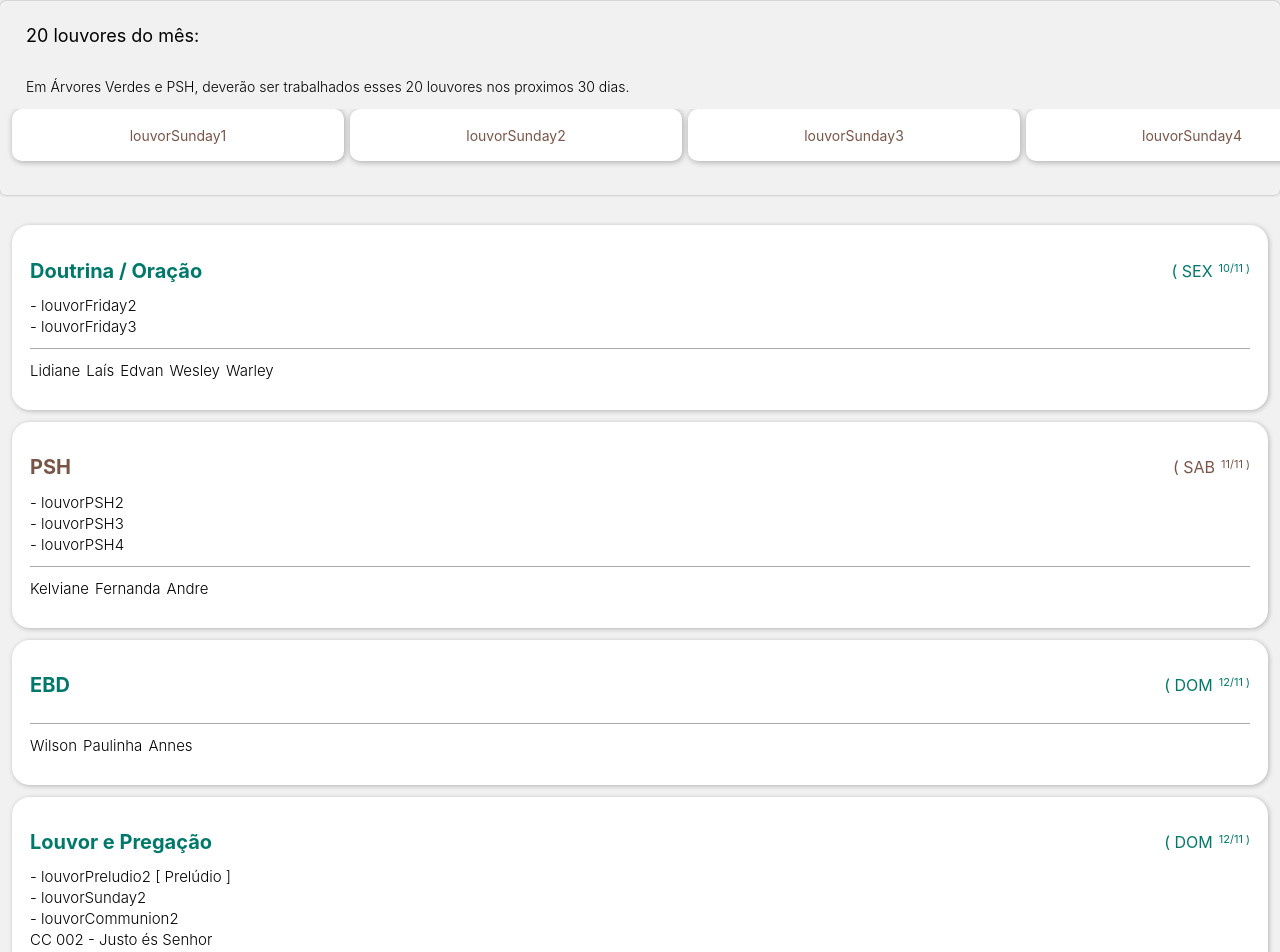
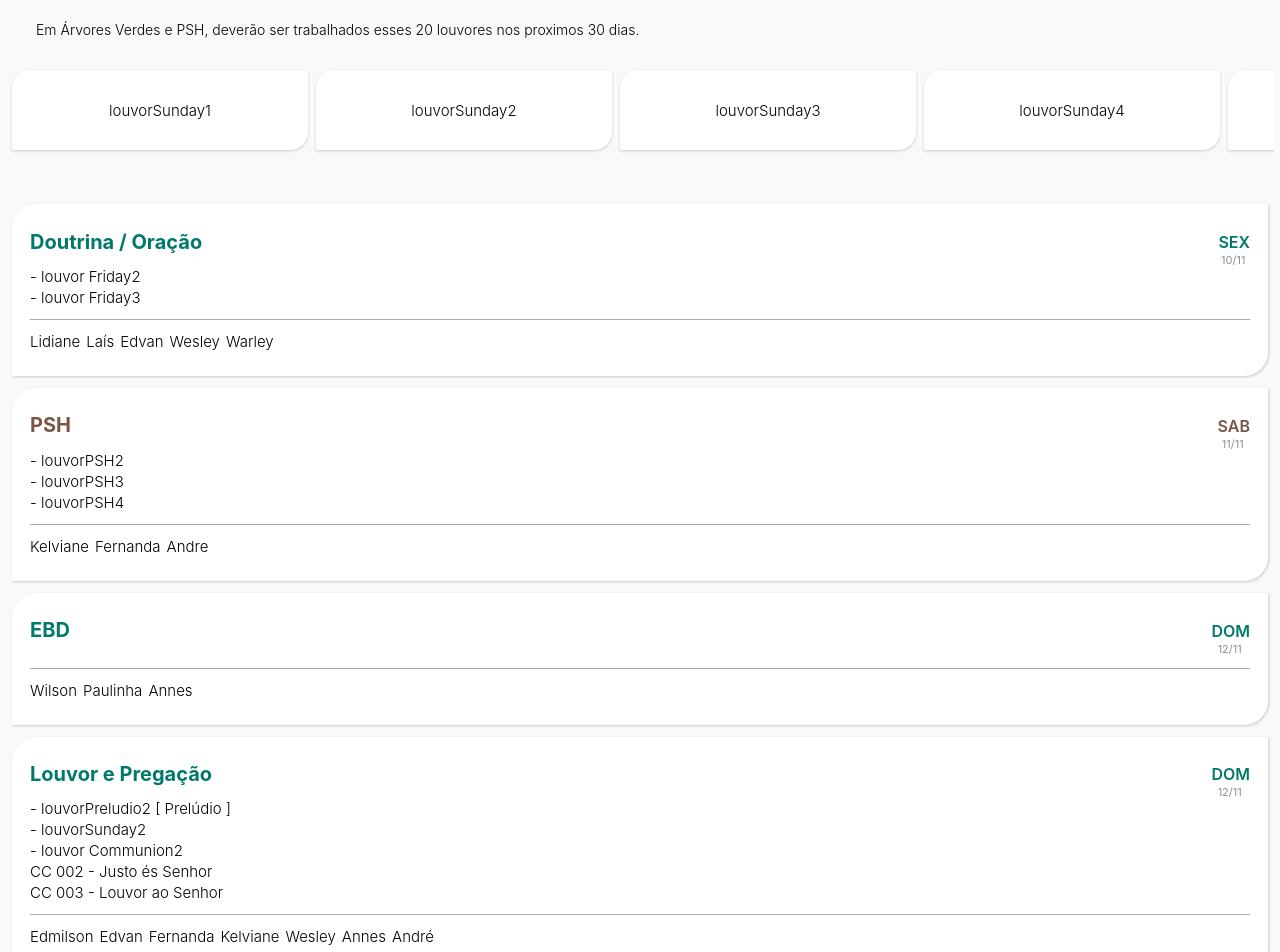
Before and after one commit to hupernikomen/scalepraise, a React (Create React App) app: page / in a window 1280 px wide. Shown: the part 60-1012 px from the top of the page. Built offline with nearby package versions, Linux system fonts and the light colour scheme.

Commit message:
melhorias

```diff
--- a/src/App.js
+++ b/src/App.js
@@ -5,12 +5,12 @@ const escala = require('./utils/praisesList.json')
 
 // Louvores
 const praises = {
-  friday: ["louvorFriday1", "louvorFriday2", "louvorFriday3", "louvorFriday4", "louvorFriday5"], // 5 LOUVORES
+  friday: ["louvor Friday1", "louvor Friday2", "louvor Friday3", "louvor Friday4", "louvor Friday5"], // 5 LOUVORES
   psh: ["louvorPSH1", "louvorPSH2", "louvorPSH3", "louvorPSH4", "louvorPSH5", "louvorPSH6", "louvorPSH7"],
   ebd: [],
   sundayprelude: ["louvorPreludio1", "louvorPreludio2", "louvorPreludio3", "louvorPreludio4"], // 4 LOUVORES
   sunday: ["louvorSunday1", "louvorSunday2", "louvorSunday3", "louvorSunday4", "louvorSunday5"], // 5 LOUVORES , SENDO 3 DE SEXTA
-  sundaycommunion: ["louvorCommunion1", "louvorCommunion2", "louvorCommunion3", "louvorCommunion4", "louvorCommunion5"], // 5 LOUVORES
+  sundaycommunion: ["louvor Communion1", "louvor Communion2", "louvor Communion3", "louvor Communion4", "louvor Communion5"], // 5 LOUVORES
   hcc: ['001', '002', '003', '004', '005'],
   supper: ["Bendito Cordeiro"] // Louvors de Ceia
 }
@@ -18,17 +18,20 @@ const praises = {
 
 // Musicos
 const musicians = {
+
   instrumentalists: {
     friday: ["Wesley", "Warley"],
     psh: ["Thiago", "Andre", "Warley", "Rhuan", "Rhuan"],
     ebd: ["Annes"],
   },
+
   vocals: {
     friday: ["Lidiane", "Laís", "Edvan"],
     psh: [["Wilson", "Paulinha"], ["Kelviane", "Fernanda"], ["Edmilson", "Fernanda"], ["Lidiane", "Duda", "Laís"]],
     ebd: ["Wilson", "Paulinha"],
     sunday: ["Laís", "Kelviane", "Lidiane", "Duda"]
   }
+
 }
 
 
@@ -52,6 +55,7 @@ const scales = [
     cult: 'Louvor e Pregação',
     praises: SelectPraiseSunday(getWeekNumber()),
     hcc: [praises?.hcc[getWeekNumber() - 1], praises?.hcc[getWeekNumber()]],
+    vocals: ["Edmilson", "Edvan", getWeekNumber() % 2 === 0 ? "Fernanda" : "Paulinha", musicians.vocals.sunday[getWeekNumber() - 1]],
     instrumentalists: ["Wesley", "Annes", getWeekNumber() % 2 === 0 ? "André" : "Thiago"]
   },
 ]
@@ -64,11 +68,12 @@ const psh = [
     praises: [praises?.psh[getWeekNumber() - 1], praises?.psh[getWeekNumber()], praises?.psh[getWeekNumber() + 1]],
     vocals: musicians.vocals.psh[getWeekNumber() - 1],
     instrumentalists: musicians.instrumentalists.psh[getWeekNumber() - 1]
-  },
+  }
 ]
 
 
 const otherscales = [
+  //Escrever data no formato YYYY/MM/DD
   {
     date: moment("2023/11/13"),
     cult: 'Culto Especial',
@@ -135,26 +140,25 @@ function getTons(n) {
 
 
 const width = window.innerWidth;
-const widthInPx = parseInt(width / 4);
+const widthInPx = parseInt(width / 4.7);
 
 
 function ListPraises() {
   return (
-    <div style={{ marginBottom: 30, borderRadius: 6, padding: '6px 0px 0px 0px', boxShadow:'0px 0px 3px #00000050'}}>
+    <div style={{ marginBottom: 30, padding: 6 }}>
 
-      <div style={{ display: 'flex', alignItems: 'flex-start', flexDirection: 'column', padding: '0px 26px' }}>
-        <h3 style={{ fontWeight: 400, fontSize: 18 }}>{uniqueItems.length} louvores do mês: </h3>
-        <p style={{  marginRight: 6, fontWeight: 300, fontSize: 14, }}>Em Árvores Verdes e PSH, deverão ser trabalhados esses {uniqueItems.length} louvores nos proximos 30 dias.</p>
+      <div style={{ display: 'flex', alignItems: 'flex-start', flexDirection: 'column', padding: '0px 30px' }}>
+        <p style={{ marginRight: 6, fontWeight: 300, fontSize: 14, }}>Em Árvores Verdes e PSH, deverão ser trabalhados esses {uniqueItems.length} louvores nos proximos 30 dias.</p>
       </div>
 
 
-      <div style={{ display: 'flex', overflow: 'auto', height: 80, gap: 6, padding: '0px 12px 6px 12px' }}>
+      <div style={{ display: 'flex', overflow: 'scroll', height: 80, gap: 8, padding: '18px 6px' }}>
         {
           uniqueItems.map((pray) => {
             return (
-              <div style={{ overflow:'hidden',boxShadow:'1px 1px 6px #00000050', position: 'relative', minWidth: widthInPx, height: 40, borderRadius: 10, backgroundColor: '#fff', display: 'grid', alignItems: 'center', justifyContent: 'center', padding: 6, }}>
-                <strong style={{ textAlign: 'center', fontWeight: 400, fontSize: 14, color: '#795548' }}>{pray}</strong>
-                <strong style={{ boxShadow: '1px 1px 5px #00000040', fontWeight: 500, position: 'absolute', bottom: -10, left: 6, backgroundColor: '#795548', fontSize: 14, paddingLeft: 8, paddingRight: 8, paddingTop: 1, paddingBottom: 1, borderRadius: 12 }}>{getTons(pray)}</strong>
+              <div style={{ flexWrap:'wrap', padding:'0px 12px', boxShadow: '0px 1px 3px #00000030', position: 'relative', minWidth: widthInPx, borderRadius: '18px 0px 18px 0px', backgroundColor: '#fff', display: 'flex', alignItems: 'center', justifyContent: 'center' }}>
+                <strong style={{ textAlign: 'center', fontWeight: 300, fontSize: 15, color: '#000' }}>{pray}</strong>
+                {getTons(pray) ? <strong style={{ boxShadow: '1px 1px 5px #00000040', fontWeight: 500, position: 'absolute', bottom: -12, left: 6, backgroundColor: '#222', fontSize: 14, padding:'2px 12px', borderRadius: 12, color:'#fff' }}>{getTons(pray)}</strong>: null}
               </div>
             )
           })
@@ -169,7 +173,7 @@ function ListPraises() {
 export default function App() {
   return (
     <div>
-      <h1 style={{ textAlign: 'center', fontSize: 24, fontWeight: 800, }}>ESCALA LOUVOR ADONAI</h1>
+      <h1 style={{ textAlign: 'center', fontSize: 24, fontWeight: 800, }}>ESCALA DE LOUVOR ADONAI</h1>
 
       <ListPraises />
 
@@ -179,7 +183,7 @@ export default function App() {
         )
       })}
 
-      <p style={{ textAlign: 'center', marginTop: 50 }}>Ministério de Louvor Adonai</p>
+      <p style={{ textAlign: 'center', marginTop: 50, fontWeight: 300 }}>Ministério de Louvor Adonai</p>
     </div>
   );
 }
--- a/src/CalendarItem/estilo.css
+++ b/src/CalendarItem/estilo.css
@@ -1,15 +1,15 @@
 .container {
     background-color: #fff;
     margin: 12px;
-    padding: 20px 18px 30px 18px;
-    border-radius: 18px;
-    box-shadow: 1px 1px 5px #00000040;
+    padding: 12px 18px 25px 18px;
+    border-radius:  24px 0 24px 0;
+    box-shadow: 1px 1px 3px  #00000030;
 }
 
 .top {
     display: flex;
     justify-content: space-between;
-    align-items: center;
+    align-items: flex-end;
     flex-wrap: wrap
 }
 
@@ -19,5 +19,7 @@
 
 .date {
     display: flex;
-    gap: 6px
+    flex-direction: column;
+    justify-content: center;
+    align-items: center;
 }
--- a/src/CalendarItem/index.js
+++ b/src/CalendarItem/index.js
@@ -22,8 +22,8 @@ export default function CalendarItem({ data }) {
                 <h1 className='title' style={{ color: data.cult === "PSH" ? "#795548" : '#00796B' }}>{data.cult}</h1>
 
                 <div className='date'>
-                    <span style={{ fontSize: 16, color: data.cult === "PSH" ? "#795548" : '#00796B' }}>( {weekNumber[moment(data.date).day()]} </span>
-                    <span style={{ fontSize: 11, color: data.cult === "PSH" ? "#795548" : '#00796B' }}>{moment(data.date).format('DD/MM')} )</span>
+                    <span style={{ fontSize: 16, fontWeight:600, color: data.cult === "PSH" ? "#795548" : '#00796B' }}>{weekNumber[moment(data.date).day()]}</span>
+                    <span  style={{ fontSize: 11 , fontWeight:400,marginTop:1,marginRight:2, color: "#00000070" }}>{moment(data.date).format('DD/MM')}</span>
                 </div>
 
             </div>
@@ -39,6 +39,7 @@ export default function CalendarItem({ data }) {
             <div style={{ display: 'flex', flexWrap: 'wrap', borderWidth: .5, borderTop: '1px solid #aaa', paddingTop: 12, gap:6 }}>
 
                 {data.vocals?.concat(data?.instrumentalists).map((musician, index) => {
+                    console.log(musician);
                     return <strong key={index} style={{ fontSize: 15, fontWeight: 300 }}>{musician}</strong>
                 })}
 
--- a/src/index.css
+++ b/src/index.css
@@ -4,7 +4,7 @@ body {
   -moz-user-select: none;
   -ms-user-select: none;
   margin: 0;
-  background: #f1f1f1;
+  background: #f9f9f9;
   font-family: -apple-system, BlinkMacSystemFont, 'Segoe UI', 'Roboto', 'Oxygen',
     'Ubuntu', 'Cantarell', 'Fira Sans', 'Droid Sans', 'Helvetica Neue',
     sans-serif;
--- a/src/utils/praisesList.json
+++ b/src/utils/praisesList.json
@@ -1,26 +1,43 @@
 [
-    {"type":"prelude", "tom":"D", "name": "Bom estarmos aqui", "guitar": []},
-    {"type":"prelude", "tom":"F#m", "name": "Em Espírito em verdade" },
-    {"type":"prelude", "tom":"C", "name": "Renova-me" },
-    {"type":"prelude", "tom":"E", "name": "Jesus em Tua presença" },
+    {"type":"prelude", "tom":"D", "name": "Bom estarmos aqui", "guitar": ["André"]},
+    {"type":"prelude", "tom":"F#m", "name": "Em Espírito em verdade", "guitar": ["André"]},
+    {"type":"prelude", "tom":"C", "name": "Renova-me", "guitar": ["André"]},
+    {"type":"prelude", "tom":"E", "name": "Jesus em Tua presença", "guitar": ["André"]},
     {"type":"prelude", "tom":"F", "name": "Não há Deus maior", "guitar": []},
-    {"type":"prelude", "tom":"", "name": "Cria em Mim", "guitar": []},
+    {"type":"prelude", "tom":"C", "name": "Cria em Mim", "guitar": ["André","Warley"]},
+    {"type":"prelude", "tom":"D", "name": "Vem, esta é a hora", "guitar": ["André"]},
+    {"type":"prelude", "tom":"", "name": "Vim para adorar-Te", "guitar": ["André"]},
 
     {"type":"", "tom":"E", "name": "Sobre as águas", "guitar": []},
-    {"type":"", "tom":"", "name": "Maranata", "guitar": []},
-    {"type":"", "tom":"", "name": "Ele não desiste de voce", "guitar": []},
-    {"type":"", "tom":"", "name": "Quão grande é o meu Deus", "guitar": []},
-    {"type":"", "tom":"", "name": "Meu Barquinho", "guitar": []},
-    {"type":"", "tom":"", "name": "Pra sempre", "guitar": []},
+    {"type":"", "tom":"Bm", "name": "Maranata", "guitar": ["André","Warley"]},
+    {"type":"", "tom":"", "name": "Ele não desiste de voce", "guitar": ["Warley"]},
+    {"type":"", "tom":"", "name": "Quão grande é o meu Deus", "guitar": ["Warley"]},
+    {"type":"", "tom":"", "name": "Meu Barquinho", "guitar": ["Warley"]},
+    {"type":"", "tom":"", "name": "Pra sempre", "guitar": ["Warley"]},
     {"type":"", "tom":"", "name": "Recebi um novo coração do Pai", "guitar": []},
-    {"type":"", "tom":"Am", "name": "Ao único", "guitar": []},
+    {"type":"", "tom":"Am", "name": "Ao único", "guitar": ["André"]},
     {"type":"", "tom":"", "name": "Senhor Te Quero", "guitar": []},
+    {"type":"", "tom":"", "name": "Isaias 9", "guitar": ["André"]},
+    {"type":"", "tom":"", "name": "Poderoso Deus", "guitar": ["André"]},
+    {"type":"", "tom":"", "name": "Poder Pra Salvar", "guitar": ["André"]},
+    {"type":"", "tom":"", "name": "Jó", "guitar": ["André"]},
+    {"type":"", "tom":"", "name": "Meu Mestre", "guitar": ["André"]},
+    {"type":"", "tom":"", "name": "Venha o teu Reino", "guitar": ["André"]},
+    {"type":"", "tom":"", "name": "Precioso", "guitar": ["André"]},
+    {"type":"", "tom":"", "name": "Todavia me alegrarei", "guitar": ["André"]},
 
-    {"type":"communion", "tom":"", "name": "Galileu", "guitar": []},
+    {"type":"communion", "tom":"", "name": "Galileu", "guitar": ["André","Warley"]},
     {"type":"communion", "tom":"C", "name": "Quebrantado", "guitar": []},
-    {"type":"communion", "tom":"Ab", "name": "Foi por amor", "guitar": []},
+    {"type":"communion", "tom":"Ab", "name": "Foi por amor", "guitar": ["André"]},
     {"type":"communion", "tom":"D", "name": "Celebrai a Cristo", "guitar": []},
-    {"type":"communion", "tom":"", "name": "Filho do Deus vivo" , "guitar": []},
+    {"type":"communion", "tom":"", "name": "Filho do Deus vivo" , "guitar": ["André"]},
+    {"type":"communion", "tom":"", "name": "Meu Alvo" , "guitar": ["André"]},
+    {"type":"communion", "tom":"", "name": "Até que Ele venha" , "guitar": ["André"]},
+    {"type":"communion", "tom":"", "name": "Ainda que a figueira" , "guitar": ["André"]},
+    {"type":"communion", "tom":"", "name": "Quero que valorize" , "guitar": ["André"]},
+
+    {"type":"supper", "tom":"", "name": "Bendito Cordeiro" , "guitar": []},
+    {"type":"supper", "tom":"", "name": "Alto Preço" , "guitar": ["André"]},
 
     {"type": "hcc", "escala":"", "n":"001", "name": "Antifona", "guitar": []},
     {"type": "hcc", "escala":"", "n":"002", "name": "Justo és Senhor", "guitar": []},
```
